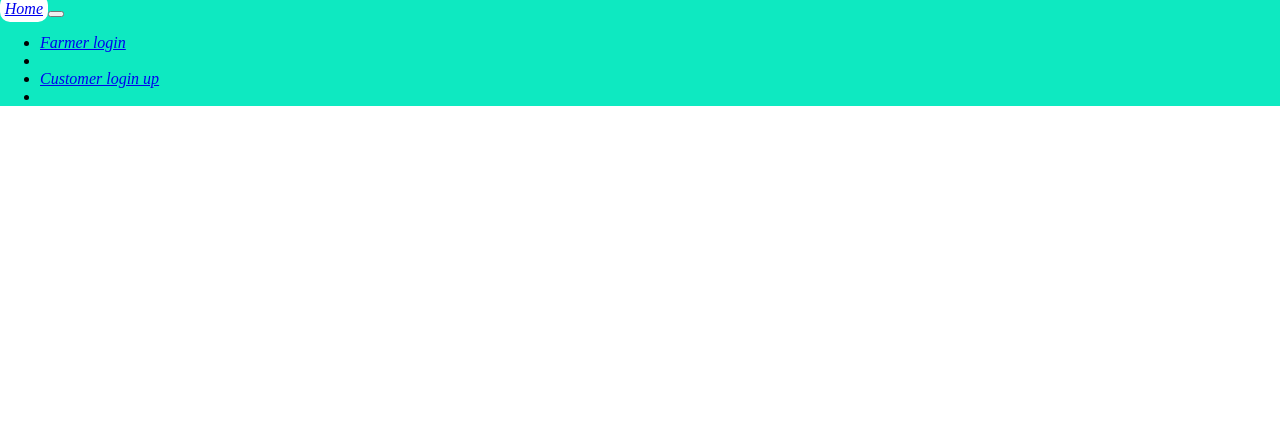
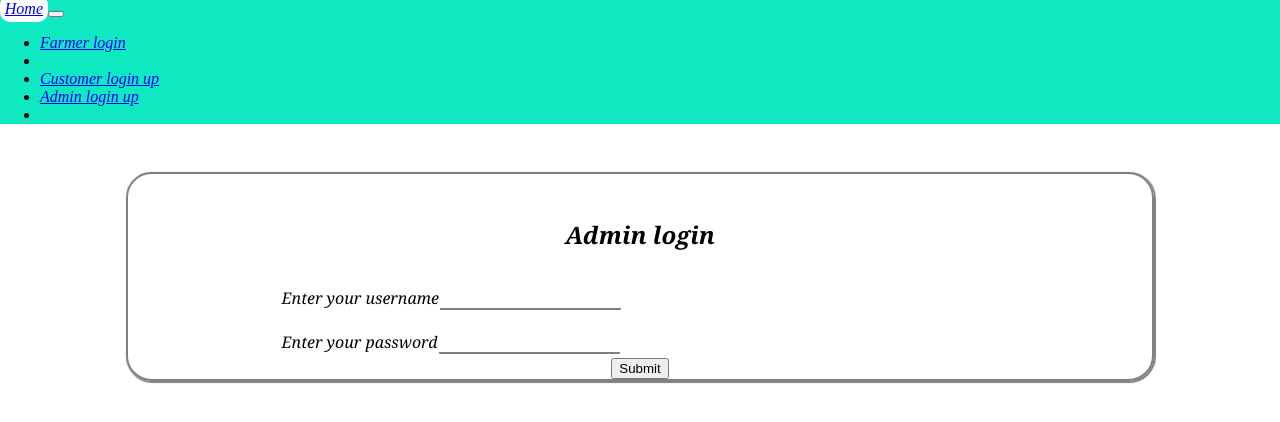
Before and after one commit to parthSoni4/DBMSProject, a React (Create React App) app in the folder client/my-app/: page /admin_login in a window 1280 px wide. Shown: the top 422 px of the page. Built offline with nearby package versions, Linux system fonts and the light colour scheme; the HTML template or start-up script is replaced by a standard one.

Commit message:
admin login

```diff
--- a/client/my-app/src/App.js
+++ b/client/my-app/src/App.js
@@ -6,6 +6,7 @@ import Home from "./Components/Home";
 import AllFarmer from "./Components/AllFarmer";
 import CustomerSignup from "./Components/CustomerSignup";
 import { BrowserRouter , Routes, Route, Link } from "react-router-dom";
+import AdminLogin from "./Components/AdminLogin";
 
 function App() {
   return (
@@ -17,6 +18,7 @@ function App() {
         <Route path="/"  element={<Home/>}/>
         <Route path="/Form" element={<Form/>}/>
         <Route path="/customer_login" element={<CustomerSignup></CustomerSignup>}/>
+        <Route path="/admin_login"  element={<AdminLogin></AdminLogin>}/>
       </Routes>
     </BrowserRouter>
 
--- /dev/null
+++ b/client/my-app/src/Components/AdminLogin.js
@@ -0,0 +1,22 @@
+import React from 'react'
+import "./Form.css"
+
+export default function AdminLogin() {
+  return (
+    <>
+        <main>
+            <h2>Admin login</h2>
+            <div className="input-group">
+                Enter your username
+                <input type="text" className="form-control" />
+            </div>
+            <div className="input-group">
+                Enter your password
+                <input type="text" className="form-control" />
+            </div>
+            <button>Submit</button>
+
+        </main>
+    </>
+  )
+}
--- a/client/my-app/src/Components/Navbar.js
+++ b/client/my-app/src/Components/Navbar.js
@@ -30,6 +30,9 @@ export default function Navbar() {
           <Link className="navbar-brand" aria-current="page" to="/customer_login">Customer login up</Link>
         </li>
         <li className="nav-item">
+          <Link className="navbar-brand" aria-current="page" to="/Admin_login">Admin login up</Link>
+        </li>
+        <li className="nav-item">
           {/* <Link className="nav-link active" aria-current="page" to="/customer">Customer</Link> */}
         </li>
         {/* <li className="nav-item">
```
